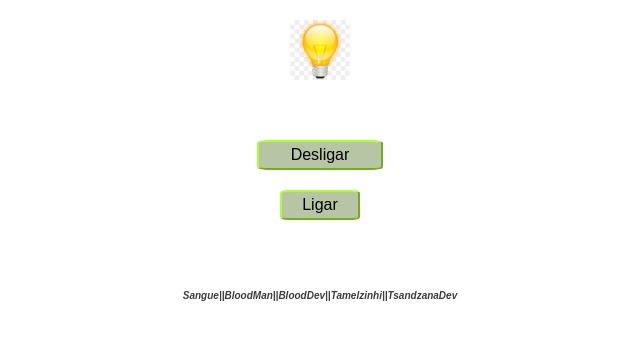
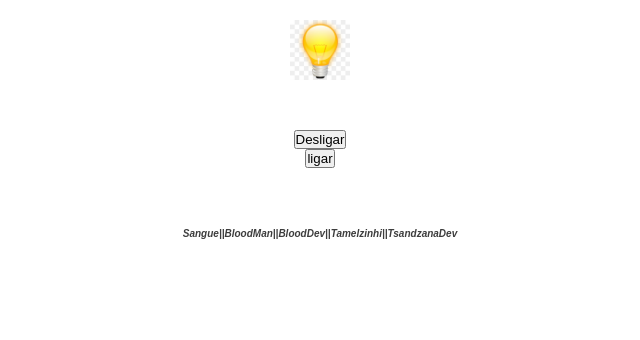
Before and after one commit to EvandroTsandzana/Arduino-c-, a plain HTML site: page index.html in a window 1280 px wide. Shown: the part 296-636 px from the top of the page, without its empty margins (320-960 px from the left). Drawn offline with Linux system fonts and the light colour scheme.

Commit message:
Update index.html

```diff
--- a/index.html
+++ b/index.html
@@ -22,13 +22,10 @@
         </div>
         <div id="button">
 
-            <div id="button">
-                <input type="submit" value="Desligar">
-            </div>
+            <button id="des">Desligar</button>
+            <button id="lig">ligar</button>
 
-            <div id="button">
-                <input type="submit" value="Ligar">
-            </div>
+
 
         </div>
 
```
